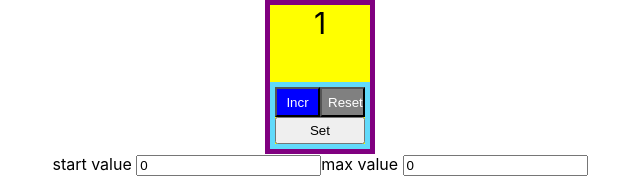
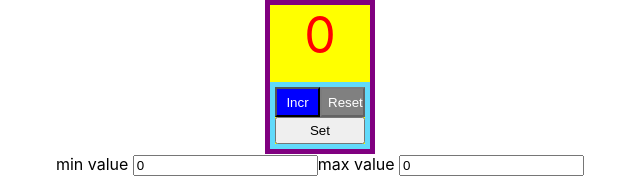
Before and after one commit to 1Molot/Counter, a React (Create React App) app: page / in a window 1280 px wide. Shown: the top 178 px of the page, without its empty margins (320-960 px from the left). Built offline with nearby package versions, Linux system fonts and the light colour scheme.

Commit message:
fix:fixx

```diff
--- a/src/Counter.tsx
+++ b/src/Counter.tsx
@@ -3,13 +3,15 @@ import Display, {DisplayPropsType} from "./Display";
 
 
 export const Counter = () => {
-    const [counter, setCounter] = useState<number>(1)
-    const [startValue, setStartValue] = useState<number>(0)
+    const [counter, setCounter] = useState<number>(0)
+    const [setting, setSetting] = useState<{min:number,max:number}>({min:0,max:0})
+    const [minValue, setMinValue] = useState<number>(0)
     const [maxValue, setMaxValue] = useState<number>(0)
-    const [setting, setStetting] = useState<number>(0)
+
+
 
     const startFunction = (e: any) => {
-        setStartValue(e.target.value)
+        setMinValue(e.target.value)
     }
     const maxFunction = (e: any) => {
         setMaxValue(e.target.value)
@@ -26,26 +28,28 @@ export const Counter = () => {
     }
 
     const setFunction = () => {
-        setStetting(maxValue)
+        setSetting({...setting,min:+minValue,max:+maxValue})
+        // setSetting(minValue)
         // localStorage.setItem('counterValue',JSON.stringify(counter))
         // setCounter()
         // max value
         // start value 2
     }
+
     console.log(setting)
     return (
 
         <>
             <div className='vau'>
-                <Display counter={counter} maxValue={setting}/>
+                <Display counter={setting.min+ counter} maxValue={setting.max}  />
                 <div className='btn'>
                     <button
-                        className={counter === setting ? 'disabled' : 'incr'}
+                        className={counter === +setting ? 'disabled' : 'incr'}
                         onClick={incrFunction}
-                        disabled={counter === setting}>Incr
+                        disabled={counter === +setting}>Incr
                     </button>
                     <button
-                        className={counter !== setting ? 'disabled' : 'res'}
+                        className={counter !== +setting ? 'disabled' : 'res'}
                         disabled={counter === 0}
                         onClick={resetFunction}>Reset
                     </button>
@@ -57,8 +61,8 @@ export const Counter = () => {
 
             </div>
             <div>
-                start value <input type={'number'}
-                                   value={startValue}
+                min value <input type={'number'}
+                                   value={minValue}
                                    // disabled={}
                                    onChange={startFunction}/>
                 max value <input type={'number'}
--- a/src/Display.tsx
+++ b/src/Display.tsx
@@ -3,7 +3,7 @@ import React from 'react';
 export type DisplayPropsType = {
     counter: number
     maxValue: number
-    // startValue: number
+    // minValue:number
 }
 
 const Display = ({maxValue,counter}: DisplayPropsType) => {
```
